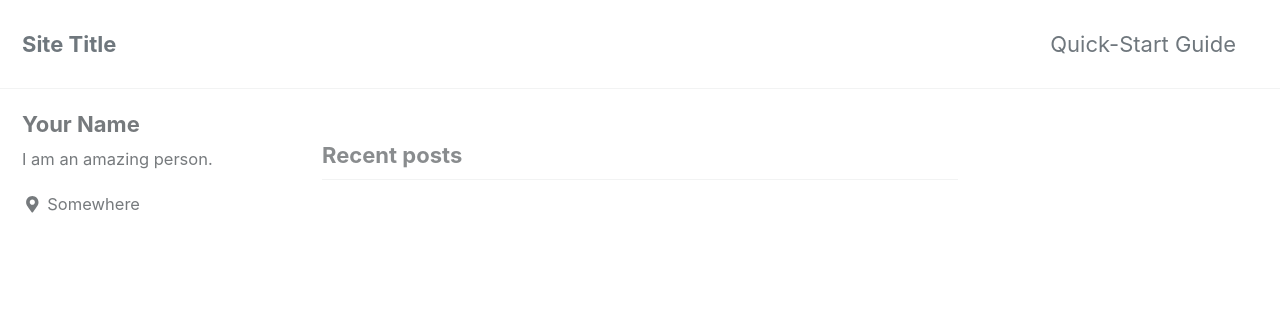
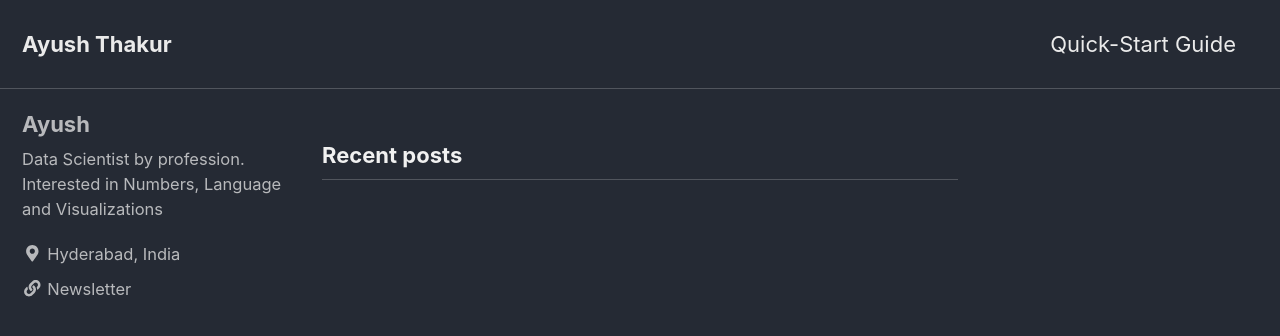
Before and after one commit to oakkalyani/ayushthakur.github.io, a Jekyll site: the page built from index.html, in a window 1280 px wide and 900 px high. Shown: the top 336 px of the window. Built offline with Jekyll 4.4.1, drawn with Linux system fonts in a browser that asks for light colours; cached includes are drawn as plain includes; the list of posts is cut into pages by our own code; some of the changed text lies outside the part shown.

Commit message:
updated yaml
Updated personal details. Added links to github profile

```diff
--- a/_config.yml
+++ b/_config.yml
@@ -12,14 +12,14 @@
 
 # theme                  : "minimal-mistakes-jekyll"
 # remote_theme           : "mmistakes/minimal-mistakes"
-minimal_mistakes_skin    : "default" # "air", "aqua", "contrast", "dark", "dirt", "neon", "mint", "plum", "sunrise"
+minimal_mistakes_skin    : "dark" # "air", "aqua", "contrast", "dark", "dirt", "neon", "mint", "plum", "sunrise"
 
 # Site Settings
 locale                   : "en-US"
-title                    : "Site Title"
+title                    : "Ayush Thakur"
 title_separator          : "-"
-name                     : "Your Name"
-description              : "An amazing website."
+name                     : "Ayush Thakur"
+description              : "Personal Profile Page"
 url                      : # the base hostname & protocol for your site e.g. "https://mmistakes.github.io"
 baseurl                  : # the subpath of your site, e.g. "/blog"
 repository               : # GitHub username/repo-name e.g. "mmistakes/minimal-mistakes"
@@ -106,18 +106,18 @@ analytics:
 
 # Site Author
 author:
-  name             : "Your Name"
+  name             : "Ayush"
   avatar           : # path of avatar image, e.g. "/assets/images/bio-photo.jpg"
-  bio              : "I am an amazing person."
-  location         : "Somewhere"
+  bio              : "Data Scientist by profession. Interested in Numbers, Language and Visualizations"
+  location         : "Hyderabad, India"
   email            :
   links:
-    - label: "Email"
+    - label: "ayushthakur2207@gmail.com"
       icon: "fas fa-fw fa-envelope-square"
       # url: mailto:your.name@email.com
-    - label: "Website"
+    - label: "Newsletter"
       icon: "fas fa-fw fa-link"
-      # url: "https://your-website.com"
+      url: "https://www.getrevue.co/profile/25ftw"
     - label: "Twitter"
       icon: "fab fa-fw fa-twitter-square"
       # url: "https://twitter.com/"
@@ -141,7 +141,7 @@ footer:
       icon: "fab fa-fw fa-facebook-square"
       # url:
     - label: "GitHub"
-      icon: "fab fa-fw fa-github"
+      icon: "ayushthakur"
       # url:
     - label: "GitLab"
       icon: "fab fa-fw fa-gitlab"
@@ -293,3 +293,11 @@ defaults:
       comments: # true
       share: true
       related: true
+
+  # _pages
+  - scope:
+      path: ""
+      type: pages
+    values:
+      layout: single
+      author_profile: true
```
